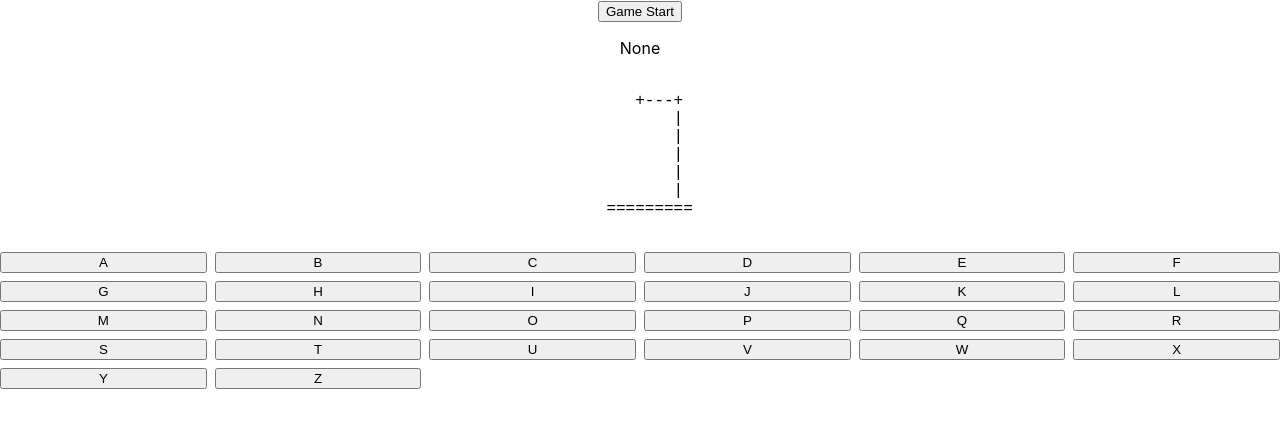
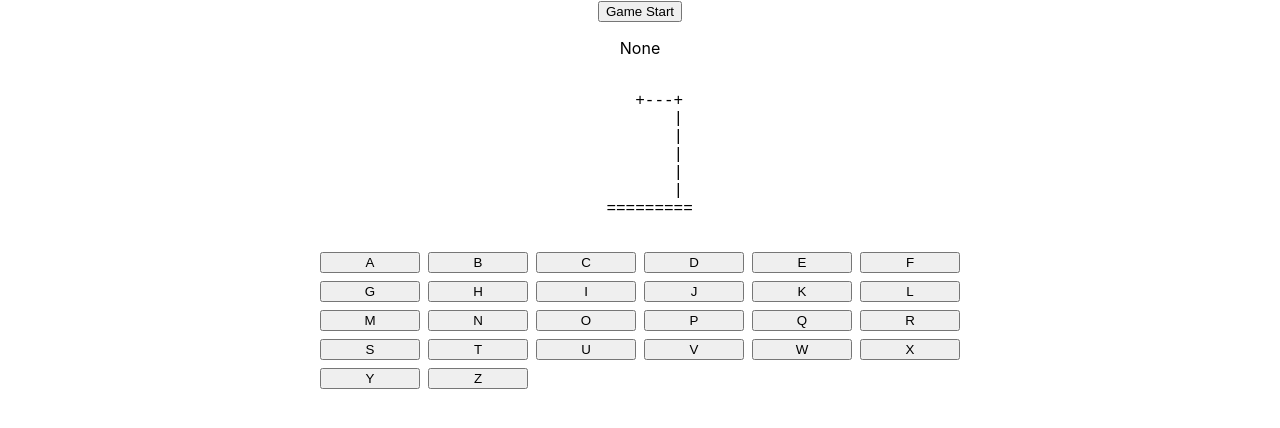
Before and after one commit to WaokE/CoYukDea_HangMan, a React (Create React App) app: page / in a window 1280 px wide. Shown: the top 428 px of the page. Built offline with nearby package versions, Linux system fonts and the light colour scheme.

Commit message:
Design: Button size

```diff
--- a/src/Components/AlphabetButtons.js
+++ b/src/Components/AlphabetButtons.js
@@ -20,7 +20,15 @@ const AlphabetButtons = () => {
     };
 
     return (
-        <div style={{ display: "grid", gridTemplateColumns: "repeat(6, 1fr)", gap: "8px" }}>
+        <div
+            style={{
+                display: "grid",
+                gridTemplateColumns: "repeat(6, 1fr)",
+                gap: "8px",
+                width: "50%",
+                margin: "0 auto",
+            }}
+        >
             {alphabet.map((char, index) => (
                 <button key={index} onClick={() => handleButtonClick(char)}>
                     {char}
```
